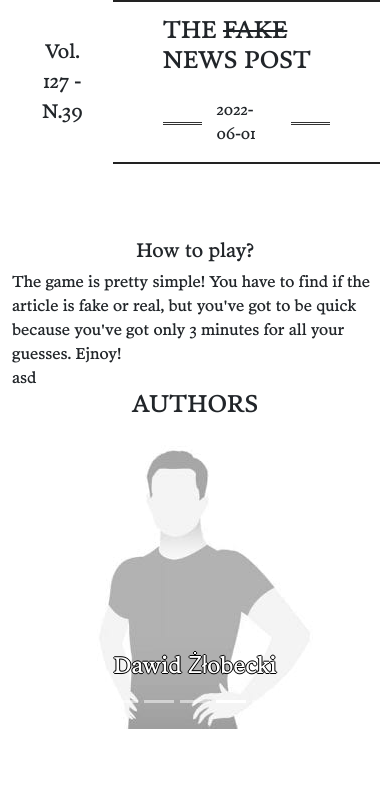
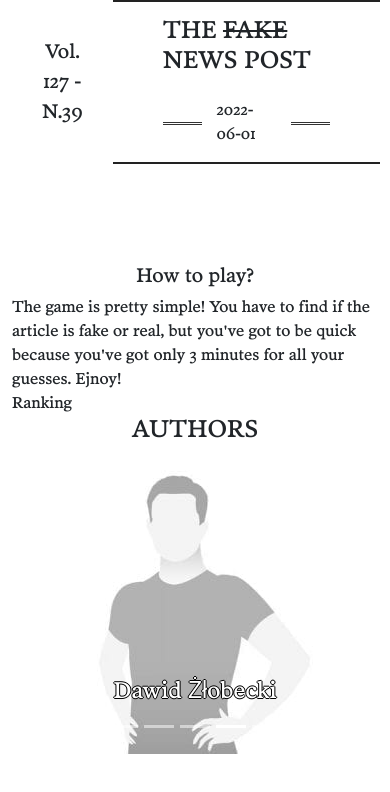
Before and after one commit to Nilphym/The-Fake-News-Post, a React (Create React App) app in the folder apps/client/: page /ranking in a window 390 px wide. Shown: the top 792 px of the page. Built offline with nearby package versions, Linux system fonts and the light colour scheme.

Commit message:
fix: responsive design for layout

```diff
--- a/apps/client/src/App.tsx
+++ b/apps/client/src/App.tsx
@@ -10,9 +10,7 @@ export const App = () => {
         <Route
           path='game'
           element={
-            <div style={{ margin: '0 auto', width: '40rem' }}>
               <NewsPage />
-            </div>
           }
         />
         <Route path='summary' element={<div>Podsumowanie rozgrywki</div>} />
--- a/apps/client/src/Layout.tsx
+++ b/apps/client/src/Layout.tsx
@@ -13,13 +13,13 @@ export const Layout = () => {
         <Header />
       </Row>
       <Row sm={{cols: 2}} md={{cols: 4}}>
-        <Col sm={{span: 3, order: 2}} md={{span: 3, order: 1}}>
+        <Col sm={{span: 6, order: 2}} md={{span: 3, order: 1}}>
           <HowToPlay />
         </Col>
-        <Col sm={{span: 6, order: 1}} md={{span: 6, order: 2}}>
-          <div>asd</div>
+        <Col sm={{span: 12, order: 1}} md={{span: 6, order: 2}}>
+          <Outlet />
         </Col>
-        <Col sm={{span: 3, order: 3}} md={{span: 3, order: 3}}>
+        <Col sm={{span: 6, order: 3}} md={{span: 3, order: 3}}>
           <Authors />
         </Col>
       </Row>
--- a/apps/client/src/components/Header/Header.module.scss
+++ b/apps/client/src/components/Header/Header.module.scss
@@ -1,5 +1,6 @@
 .flex {
   margin-top: 25px;
+  margin-bottom: 25px;
   display: flex;
   justify-content: space-between;
   align-items: center;
```
